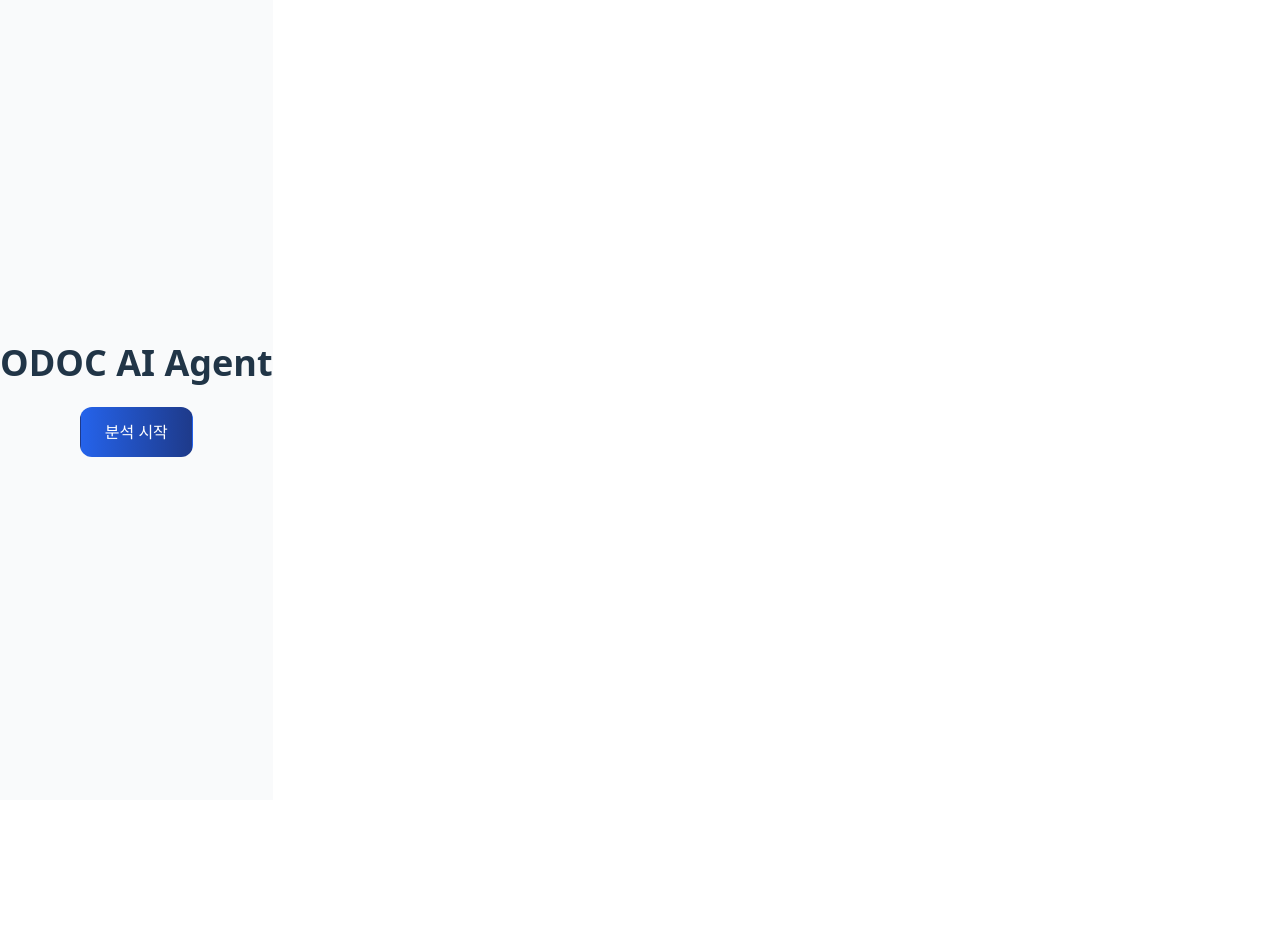
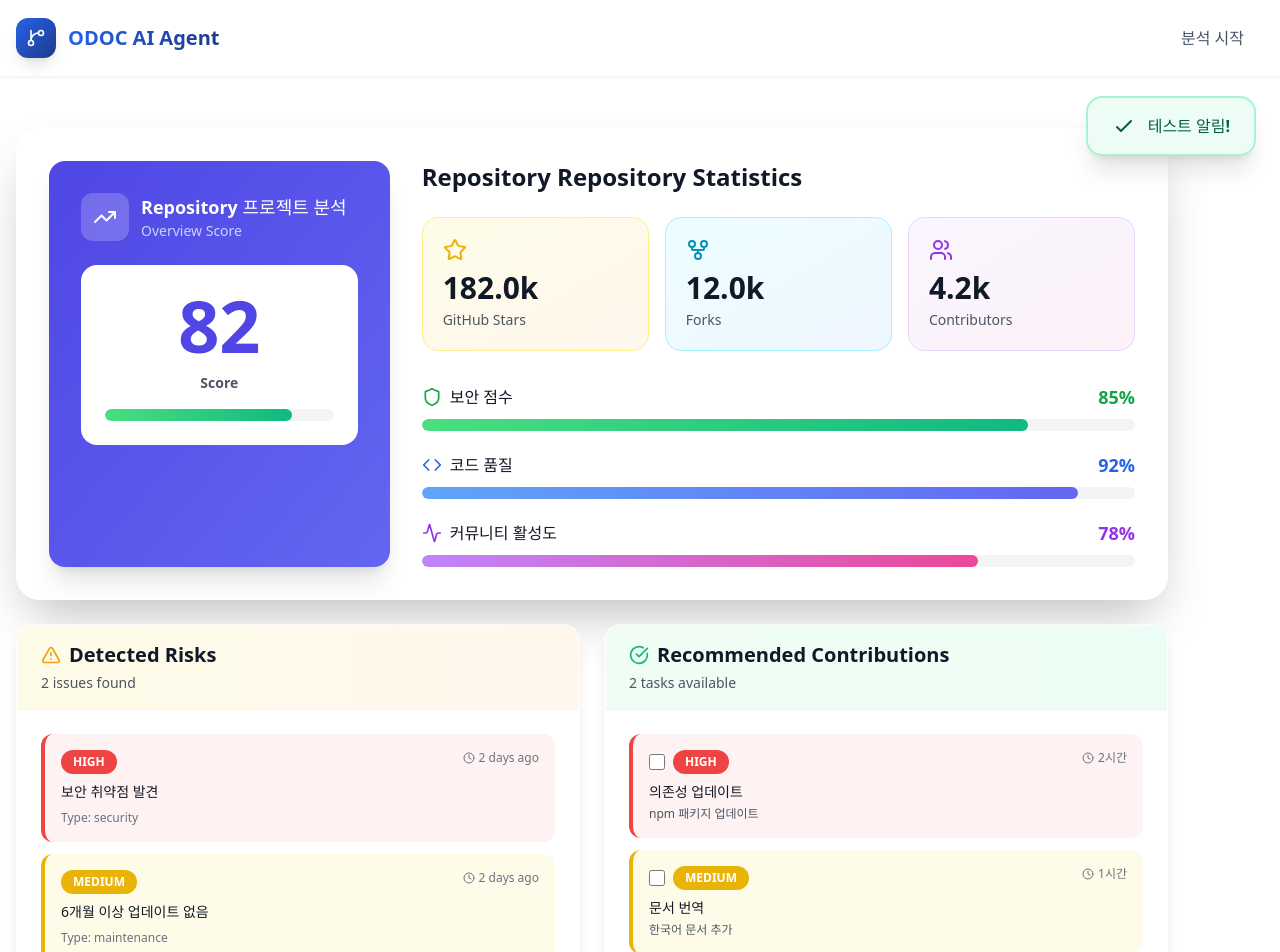
Before and after one commit to Hyeri-hci/ODOCAIagent, a React app in the folder frontend/: page /analyze in a window 1280 px wide. Shown: the top 952 px of the page. Before the commit the page ends 800 px from the top, so only its background shows below. Built offline with nearby package versions, Linux system fonts and the light colour scheme; no server answers; the HTML template or start-up script is replaced by a standard one.

Commit message:
[feat] App 컴포넌트에 분석 요약 카드 및 위험 목록 추가 테스트 진행 및 Footer 및 Header에서 GitHub 아이콘을 GitBranch로 변경

```diff
--- a/frontend/src/App.jsx
+++ b/frontend/src/App.jsx
@@ -1,28 +1,77 @@
-import React from "react";
-import { useAnalysisFlow } from "./hooks/useAnalysisFlow";
-import { PrimaryButton, LoadingOverlay } from "./components/common";
+import React, { useState } from "react";
+import { AppLayout } from "./components/layout";
+import {
+  AnalysisSummaryCard,
+  DetectedRisksList,
+  RecommendedContributionsList,
+} from "./components/analysis";
 
 function App() {
-  const { isLoading, analysisResult, startAnalysis } = useAnalysisFlow();
+  const [selectedActions, setSelectedActions] = useState([]);
+
+  const mockData = {
+    score: 82,
+    stars: 1250,
+    forks: 234,
+    contributors: 45,
+    risks: [
+      {
+        id: 1,
+        type: "security",
+        severity: "high",
+        description: "보안 취약점 발견",
+      },
+      {
+        id: 2,
+        type: "maintenance",
+        severity: "medium",
+        description: "6개월 이상 업데이트 없음",
+      },
+    ],
+    actions: [
+      {
+        id: 1,
+        title: "의존성 업데이트",
+        description: "npm 패키지 업데이트",
+        duration: "2시간",
+        priority: "high",
+      },
+      {
+        id: 2,
+        title: "문서 번역",
+        description: "한국어 문서 추가",
+        duration: "1시간",
+        priority: "medium",
+      },
+    ],
+  };
+
+  const toggleAction = (id) => {
+    setSelectedActions((prev) =>
+      prev.includes(id) ? prev.filter((x) => x !== id) : [...prev, id]
+    );
+  };
 
   return (
-    <div className="min-h-screen flex items-center justify-center bg-gray-50">
-      <div className="text-center">
-        <h1 className="text-4xl font-bold mb-6">ODOC AI Agent</h1>
+    <AppLayout notification={{ type: "success", message: "테스트 알림!" }}>
+      <div className="container mx-auto px-4 py-16">
+        <AnalysisSummaryCard
+          score={mockData.score}
+          stars={mockData.stars}
+          forks={mockData.forks}
+          contributors={mockData.contributors}
+        />
 
-        <PrimaryButton onClick={() => startAnalysis("facebook/react")}>
-          분석 시작
-        </PrimaryButton>
-
-        {analysisResult && (
-          <div className="mt-6 p-4 bg-white rounded-xl shadow">
-            <p className="text-2xl font-bold">점수: {analysisResult.score}</p>
-          </div>
-        )}
+        <div className="grid grid-cols-1 lg:grid-cols-2 gap-6 mt-6">
+          <DetectedRisksList risks={mockData.risks} />
+          <RecommendedContributionsList
+            actions={mockData.actions}
+            selectedActions={selectedActions}
+            onToggleAction={toggleAction}
+          />
+        </div>
       </div>
-
-      <LoadingOverlay isVisible={isLoading} />
-    </div>
+    </AppLayout>
   );
 }
 
--- a/frontend/src/components/layout/Footer.jsx
+++ b/frontend/src/components/layout/Footer.jsx
@@ -1,5 +1,5 @@
 import React from "react";
-import { GitHub } from "lucide-react";
+import { GitBranch } from "lucide-react";
 
 export const Footer = () => {
   return (
@@ -11,25 +11,13 @@ export const Footer = () => {
             <div className="md:col-span-2">
               <div className="flex items-center gap-3 mb-4">
                 <div className="w-12 h-12 bg-gradient-to-br from-[#2563EB] to-[#1E3A8A] rounded-xl flex items-center justify-center shadow-lg">
-                  <Github className="w-6 h-6 text-white" />
+                  <GitBranch className="w-6 h-6 text-white" />
                 </div>
                 <span className="text-2xl font-black">ODOC AI Agent</span>
               </div>
               <p className="text-slate-400 leading-relaxed mb-6">
                 AI 기반 오픈소스 분석으로 더 나은 기여 경험을 제공합니다.
-                <br />
-                Powered by OSSDoctor AI
               </p>
-              <div className="flex gap-4">
-                <a
-                  href="https://github.com"
-                  target="_blank"
-                  rel="noopener noreferrer"
-                  className="w-10 h-10 bg-white/10 hover:bg-white/20 rounded-lg flex items-center justify-center transition-all hover:scale-110"
-                >
-                  <Github className="w-5 h-5" />
-                </a>
-              </div>
             </div>
 
             {/* Quick Links */}
@@ -42,14 +30,6 @@ export const Footer = () => {
                     className="text-slate-400 hover:text-white transition-colors"
                   >
                     분석하기
-                  </a>
-                </li>
-                <li>
-                  <a
-                    href="#"
-                    className="text-slate-400 hover:text-white transition-colors"
-                  >
-                    Documentation
                   </a>
                 </li>
                 <li>
@@ -93,18 +73,10 @@ export const Footer = () => {
                 </li>
                 <li>
                   <a
-                    href="#"
-                    className="text-slate-400 hover:text-white transition-colors"
-                  >
-                    Contact
-                  </a>
-                </li>
-                <li>
-                  <a
                     href="mailto:hyeri.hci.du@gmail.com"
                     className="text-slate-400 hover:text-white transition-colors"
                   >
-                    hyeri.hci.du@gmail.com
+                    Contact Us hyeri.hci.du@gmail.com
                   </a>
                 </li>
               </ul>
@@ -112,7 +84,7 @@ export const Footer = () => {
           </div>
 
           {/* Bottom Bar */}
-          <div className="pt-8 border-t border-slate-800">
+          <div className="pt-4 border-t border-slate-800">
             <div className="flex flex-col md:flex-row items-center justify-between gap-4">
               <p className="text-sm text-slate-500">
                 © 2025 ODOC AI Agent. All rights reserved.
--- a/frontend/src/components/layout/Header.jsx
+++ b/frontend/src/components/layout/Header.jsx
@@ -1,5 +1,5 @@
 import React from "react";
-import { GitHub } from "lucide-react";
+import { GitBranch } from "lucide-react";
 
 export const Header = ({ hasResult = false }) => {
   return (
@@ -9,7 +9,7 @@ export const Header = ({ hasResult = false }) => {
           {/* Logo */}
           <div className="flex items-center gap-3">
             <div className="w-10 h-10 bg-gradient-to-br from-[#2563EB] to-[#1E3A8A] rounded-xl flex items-center justify-center shadow-lg">
-              <GitHub className="w-5 h-5 text-white" />
+              <GitBranch className="w-5 h-5 text-white" />
             </div>
             <span className="text-xl font-bold bg-gradient-to-r from-[#2563EB] to-[#1E3A8A] bg-clip-text text-transparent">
               ODOC AI Agent
```
